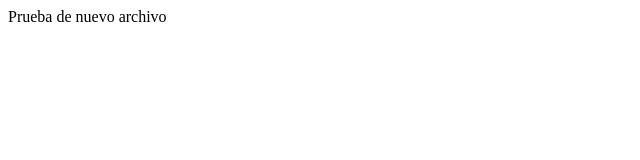
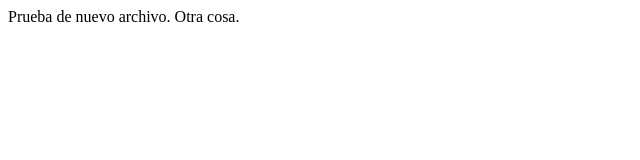
Before and after one commit to CarlosRubioTNM/fantastic-happiness, a plain HTML site: page index.html in a window 1280 px wide. Shown: the full height of the page, 0-640 px from the left. Drawn offline with Linux system fonts and the light colour scheme.

Commit message:
Modificación de archivo.

```diff
--- a/index.html
+++ b/index.html
@@ -2,6 +2,6 @@
 <head>
 </head>
 <body>
-Prueba de nuevo archivo
+Prueba de nuevo archivo. Otra cosa.
 </body>
 </html>
```
